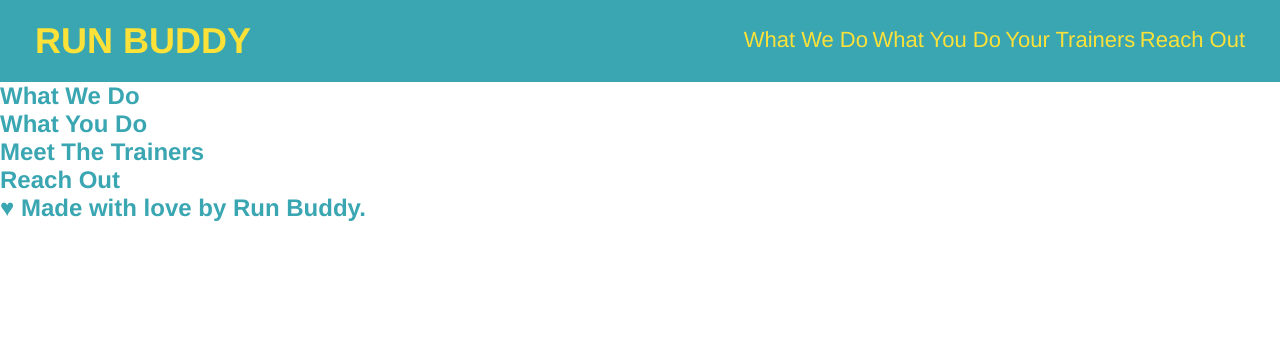
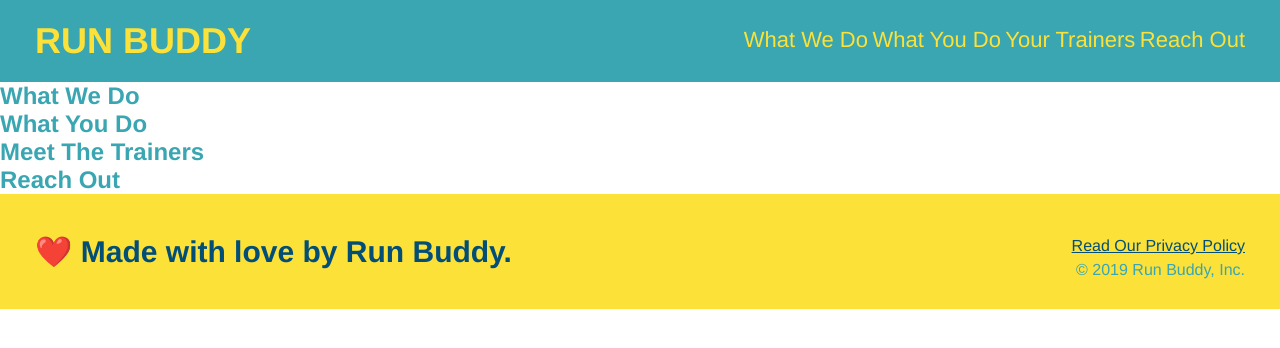
Before and after one commit to alavezzo/run-buddy, a plain HTML site: page index.html in a window 1280 px wide. Drawn offline with Linux system fonts and the light colour scheme.

Commit message:
Footer styling

```diff
--- a/assets/css/style.css
+++ b/assets/css/style.css
@@ -1,6 +1,7 @@
 * {
     margin: 0;
     padding: 0;
+    box-sizing: border-box;
 }
 body {
     /* more on this crazy alphanumerical value in a minute! */
@@ -38,3 +39,26 @@ header nav ul li a {
     font-weight: lighter;
     font-size: 22px;
 }
+
+footer {
+    background: #fce138;
+    width: 100%;
+    padding: 40px 35px;
+}
+
+footer h2 {
+    display: inline;
+    color: #024e76;
+    font-size: 30px;
+    text-align: right;
+}
+
+footer div {
+    float: right;
+    line-height: 1.5;
+    text-align: right;
+}
+
+footer a {
+    color: #024e76;
+}
--- a/index.html
+++ b/index.html
@@ -57,7 +57,11 @@
 
         <!-- footer-->
         <footer>
-            <h2>♥︎ Made with love by Run Buddy.</h2>
+            <h2>❤️ Made with love by Run Buddy.</h2>
+            <div>
+                <a href="#">Read Our Privacy Policy</a><br />
+                &copy; 2019 Run Buddy, Inc.
+            </div>
         </footer>
     </body>
 </html>
```
